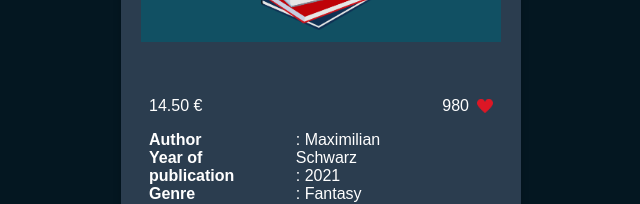
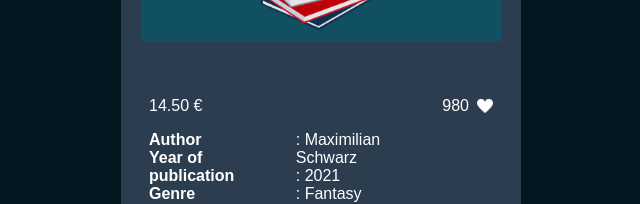
Before and after one commit to MrFox993/BookStore, a plain HTML site: page index.html in a window 1280 px wide. Shown: the part 997-1201 px from the top of the page, 319-959 px from the left. Drawn offline with Linux system fonts and the light colour scheme.

Commit message:
renderLiked function implemented

```diff
--- a/script.js
+++ b/script.js
@@ -1,20 +1,41 @@
 function renderBooks() {
-  let fullContentRef = document.getElementById('full_content');
+  let fullContentRef = document.getElementById("full_content");
   fullContentRef.innerHTML = "";
   for (let indexBook = 0; indexBook < books.length; indexBook++) {
-      fullContentRef.innerHTML += getBooksHTMLTemplate(indexBook);
-      renderComments(indexBook);
+    fullContentRef.innerHTML += getBooksHTMLTemplate(indexBook);
+    renderliked(indexBook);
+    renderComments(indexBook);
   }
 }
 
 function renderComments(indexBook) {
-  let bookCommentsRef = document.getElementById(`book_comments${(indexBook)}`);
+  let bookCommentsRef = document.getElementById(`book_comments${indexBook}`);
   if (books[indexBook]["comments"].length == 0) {
-    return
+    return;
   }
 
-  bookCommentsRef.innerHTML = ""
-  for (let indexBookComment = 0; indexBookComment < books[indexBook]["comments"].length; indexBookComment++) {
-    bookCommentsRef.innerHTML += getBookCommentsHTMLTemplate(indexBook, indexBookComment);
+  bookCommentsRef.innerHTML = "";
+  for (
+    let indexBookComment = 0;
+    indexBookComment < books[indexBook]["comments"].length;
+    indexBookComment++
+  ) {
+    bookCommentsRef.innerHTML += getBookCommentsHTMLTemplate(
+      indexBook,
+      indexBookComment
+    );
   }
 }
+
+function renderliked(indexBook) {
+  let bookAlreadyLiked = "";
+  bookAlreadyLiked = books[indexBook]["liked"];
+  let bookLikedRef = document.getElementById(`book_likes_heart_${(indexBook)}`);
+
+  if (bookAlreadyLiked) {
+    console.log('bookAlreadyLiked = True')
+  } else {
+    console.log('bookAlreadyLiked = False')
+    bookLikedRef.classList.add("book_not_liked");
+  }
+}
--- a/scripts/templates.js
+++ b/scripts/templates.js
@@ -8,7 +8,7 @@ function getBooksHTMLTemplate(indexBook){
                 <p id="book_price">${(books[indexBook]["price"]).toFixed(2)} €</p>
                 <div class="books_likes_info">
                     <p id="book_likes">${(books[indexBook]["likes"])}</p>
-                    <img id="book_likes_heart" src="./assets/icons/heart-2034908_1280.png" alt="heart_likes">
+                    <img id="book_likes_heart_${(indexBook)}" class="book_likes_heart" src="./assets/icons/heart-2034908_1280.png" alt="heart_likes">
                 </div>
             </div>
             <div class="book_info_main">
--- a/styles/book.css
+++ b/styles/book.css
@@ -38,8 +38,12 @@
     gap: 8px;
 }
 
-#book_likes_heart {
+.book_likes_heart {
     width: 16px;
+}
+
+.book_not_liked {
+    filter: brightness(0) invert(1);
 }
 
 .book_info_main {
```
